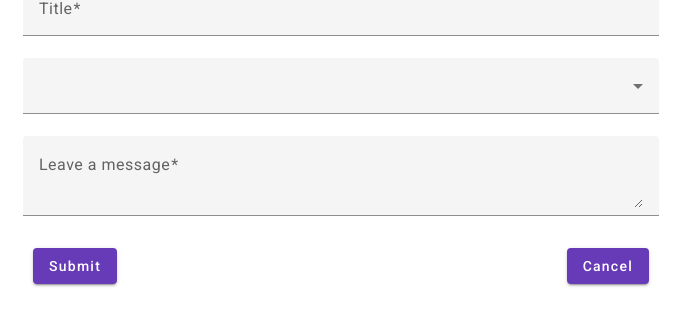
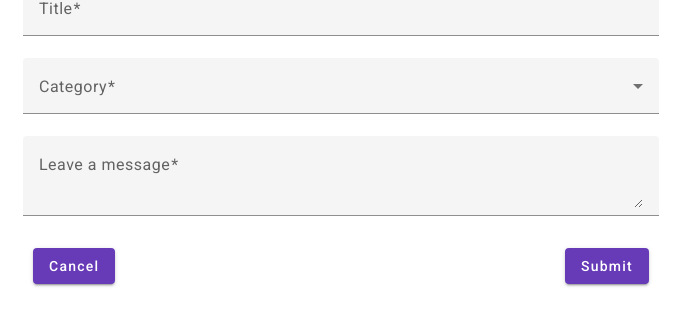
Before and after one commit to GitStroberi/notifications-app, an Angular app: page /add in a window 1280 px wide. Shown: the part 120-446 px from the top of the page, without its empty margins (299-980 px from the left). Built offline with nearby package versions, Linux system fonts and the light colour scheme.

Commit message:
Added Category label and swapped buttons

```diff
--- a/src/app/add-announcement-form/add-announcement-form.component.html
+++ b/src/app/add-announcement-form/add-announcement-form.component.html
@@ -5,6 +5,7 @@
             <input matInput placeholder="Title" [(ngModel)]="title" name="title" required>
         </mat-form-field>
         <mat-form-field>
+            <mat-label>Category</mat-label>
             <mat-select [(ngModel)]="selectedCategory" name="category" required matNativeControl>
                 <div *ngFor="let category of categories">
                     <mat-option [value]="category">{{category.name}}</mat-option>
@@ -16,8 +17,8 @@
             <textarea matInput placeholder="Message" [(ngModel)]="message" name="message" required></textarea>
         </mat-form-field>
         <div class="buttons">
+            <button mat-raised-button color="primary" [routerLink]="''">Cancel</button>
             <button mat-raised-button color="primary" (click)="addAnnouncement()">Submit</button>
-            <button mat-raised-button color="primary" [routerLink]="''">Cancel</button>
         </div>
     </form>
 </div>
```
